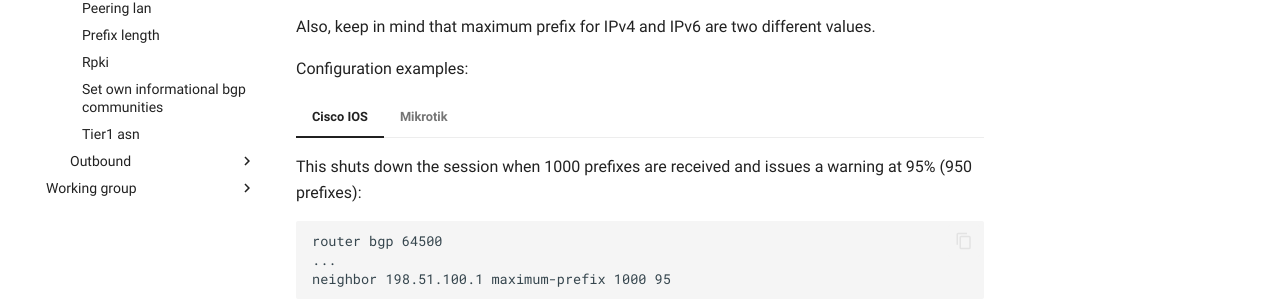
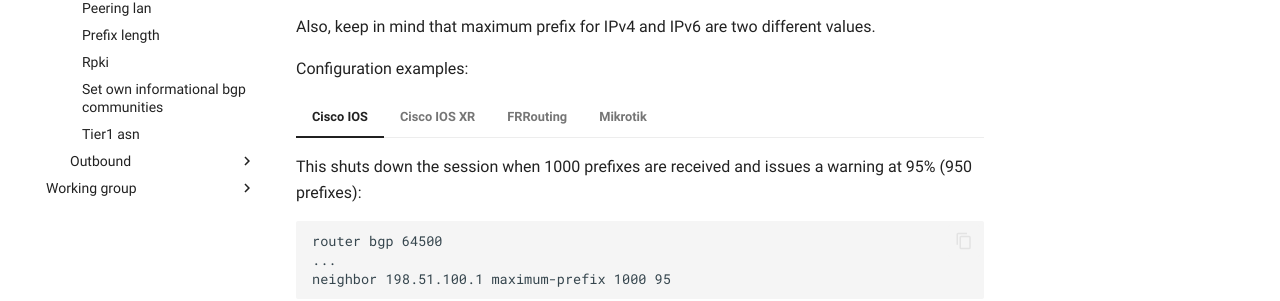
Before and after one commit to denog/routing-guide, an MkDocs documentation site: the page built from docs/guides/route_filtering/inbound/max_prefix.md, in a window 1280 px wide and 1118 px high. Shown: the part 714-1015 px from the top of the window. Built offline with MkDocs 1.6.1 and Material for MkDocs 9.7.7, drawn with Linux system fonts in a browser that asks for light colours; comment, search, counter and statistics services are not loaded; some of the changed lines change nothing that is shown.

Commit message:
added more examples

````diff
--- a/docs/guides/route_filtering/inbound/max_prefix.md
+++ b/docs/guides/route_filtering/inbound/max_prefix.md
@@ -23,4 +23,25 @@
     neighbor 198.51.100.1 maximum-prefix 1000 95
     ```
 
+=== "Cisco IOS XR"
+    This shuts down the session when 1000 prefixes are received, issues a warning at 95% (950 prefixes) and restarts the session after 60 minutes:
+    ```
+    router bgp 64500
+        neighbor 198.51.100.1
+        address-family ipv4 unicast
+            maximum-prefix 1000 95 restart 60
+    ```
+=== "FRRouting"
+    This shuts down the session when 1000 prefixes are received, issues a warning at 95% (950 prefixes) and restarts the session after 60 minutes:
+    ```
+    router bgp 64500
+        address-family ipv4 unicast
+            neighbor 198.51.100.1 maximum-prefix 1000 95 restart 60
+    ```
+
 === "Mikrotik"
+    This shuts down your session when 1000 prefixes are received and restarts it after one hour:
+    ```
+    add name=AS64496 remote-as=64496 \
+        remote-address=198.51.100.1 max-prefix-limig=1000 max-prefix-restart-time=1h
+    ```
````
